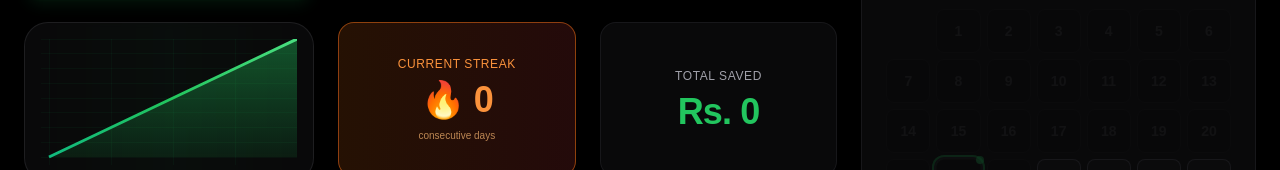
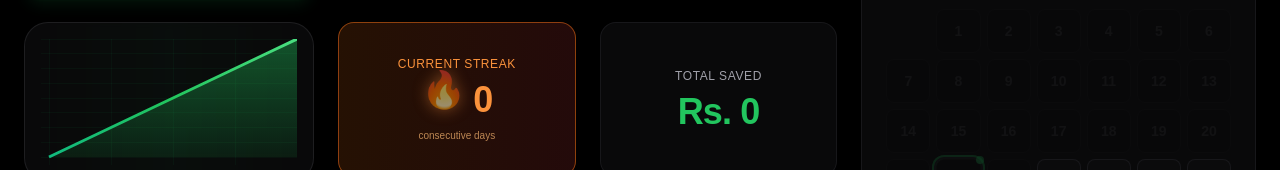
Before and after one commit to adeshasur/salli-pettiya, a Next.js app: page / in a window 1280 px wide. Both pictures are taken after typing "5", "5" into the empty fields and a click on the button "GENERATE PLAN". Shown: the part 446-616 px from the top of the page. Built offline with nearby package versions, Linux system fonts and the light colour scheme.

Commit message:
Animated Fire Emoji

```diff
--- a/app/page.tsx
+++ b/app/page.tsx
@@ -209,7 +209,17 @@ export default function Home() {
               {/* Current Streak */}
               <div className="bg-gradient-to-r from-orange-500/15 to-red-500/15 p-5 rounded-2xl border border-orange-500/50 backdrop-blur-sm flex flex-col items-center justify-center shadow-lg shadow-zinc-900/10 hover:bg-gradient-to-r hover:from-orange-500/20 hover:to-red-500/20 transition-colors duration-200">
                 <p className="text-xs font-medium text-orange-400 uppercase tracking-wider mb-2">Current Streak</p>
-                <h3 className="text-4xl font-bold text-orange-400 tracking-tight">🔥 {currentStreak}</h3>
+                <h3 className="text-4xl font-bold text-orange-400 tracking-tight flex items-center gap-2">
+                  <span className="inline-block animate-bounce" style={{ animationDuration: '1.5s' }}>
+                    <span className="inline-block animate-pulse" style={{
+                      filter: 'drop-shadow(0 0 8px rgba(251, 146, 60, 0.8))',
+                      animationDuration: '2s'
+                    }}>
+                      🔥
+                    </span>
+                  </span>
+                  {currentStreak}
+                </h3>
                 <p className="text-[10px] font-normal text-orange-300/70 mt-2">consecutive days</p>
               </div>
 
```
